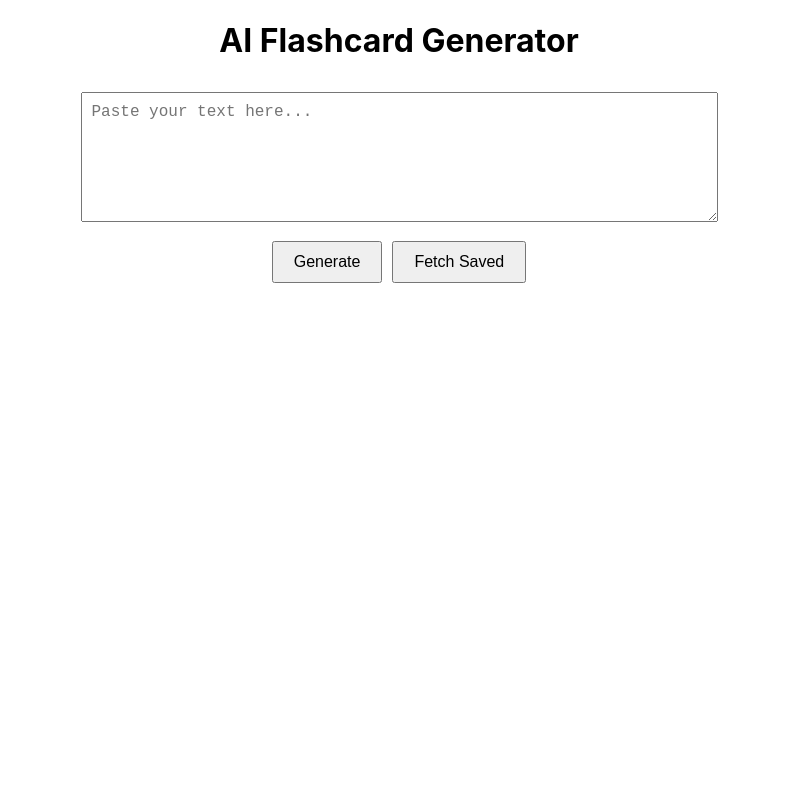
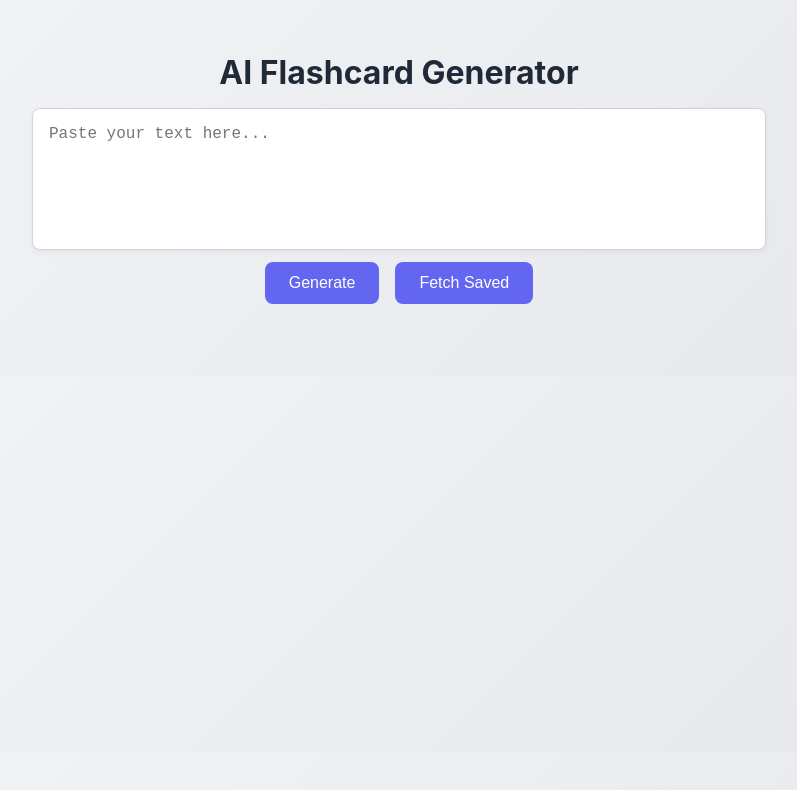
Before and after one commit to olarurafael/ai_flashcards, a React (Create React App) app in the folder flashcard-frontend/: page / in a window 1280 px wide. Shown: the top 790 px of the page, without its empty margins (241-1038 px from the left). Built offline with nearby package versions, Linux system fonts and the light colour scheme.

Commit message:
Added requirements and set things up for deployment

```diff
--- a/flashcard-frontend/src/App.css
+++ b/flashcard-frontend/src/App.css
@@ -1,33 +1,84 @@
+body {
+  font-family: 'Inter', sans-serif;
+  background: linear-gradient(135deg, #f3f4f6, #e5e7eb);
+  margin: 0;
+  padding: 0;
+  color: #333;
+}
+
 .App {
   text-align: center;
-  margin: 20px;
+  padding: 2rem;
+  max-width: 800px;
+  margin: auto;
+}
+
+h1 {
+  color: #1f2937;
+  margin-bottom: 1rem;
 }
 
 textarea {
-  margin: 10px;
-  padding: 10px;
-  font-size: 16px;
+  width: 100%;
+  max-width: 700px;
+  padding: 1rem;
+  font-size: 1rem;
+  border: 1px solid #d1d5db;
+  border-radius: 8px;
+  resize: none;
+  box-shadow: 0 2px 6px rgba(0,0,0,0.05);
+  transition: all 0.2s ease-in-out;
+}
+
+textarea:focus {
+  outline: none;
+  border-color: #6366f1;
+  box-shadow: 0 0 0 3px rgba(99,102,241,0.3);
 }
 
 button {
-  margin: 5px;
-  padding: 10px 20px;
-  font-size: 16px;
+  background-color: #6366f1;
+  color: white;
+  border: none;
+  padding: 0.75rem 1.5rem;
+  border-radius: 8px;
+  font-size: 1rem;
+  margin: 0.5rem;
+  cursor: pointer;
+  transition: all 0.2s ease;
+}
+
+button:hover {
+  background-color: #4f46e5;
+  transform: translateY(-2px);
 }
 
 .flashcards {
   display: flex;
   flex-wrap: wrap;
   justify-content: center;
-  margin-top: 20px;
+  gap: 1rem;
+  margin-top: 2rem;
 }
 
 .card {
-  border: 1px solid #ccc;
-  border-radius: 8px;
-  padding: 15px;
-  margin: 10px;
+  background-color: white;
+  border-radius: 12px;
+  box-shadow: 0 4px 10px rgba(0,0,0,0.1);
+  padding: 1rem;
   width: 250px;
-  text-align: left;
-  background-color: #f9f9f9;
+  transition: transform 0.3s;
 }
+
+.card:hover {
+  transform: rotateY(5deg) scale(1.05);
+}
+
+.card h3 {
+  color: #111827;
+  margin-bottom: 0.5rem;
+}
+
+.card p {
+  color: #374151;
+}
```
Also changed, not shown: 1 other file (tests, documents, lock files or other folders).
